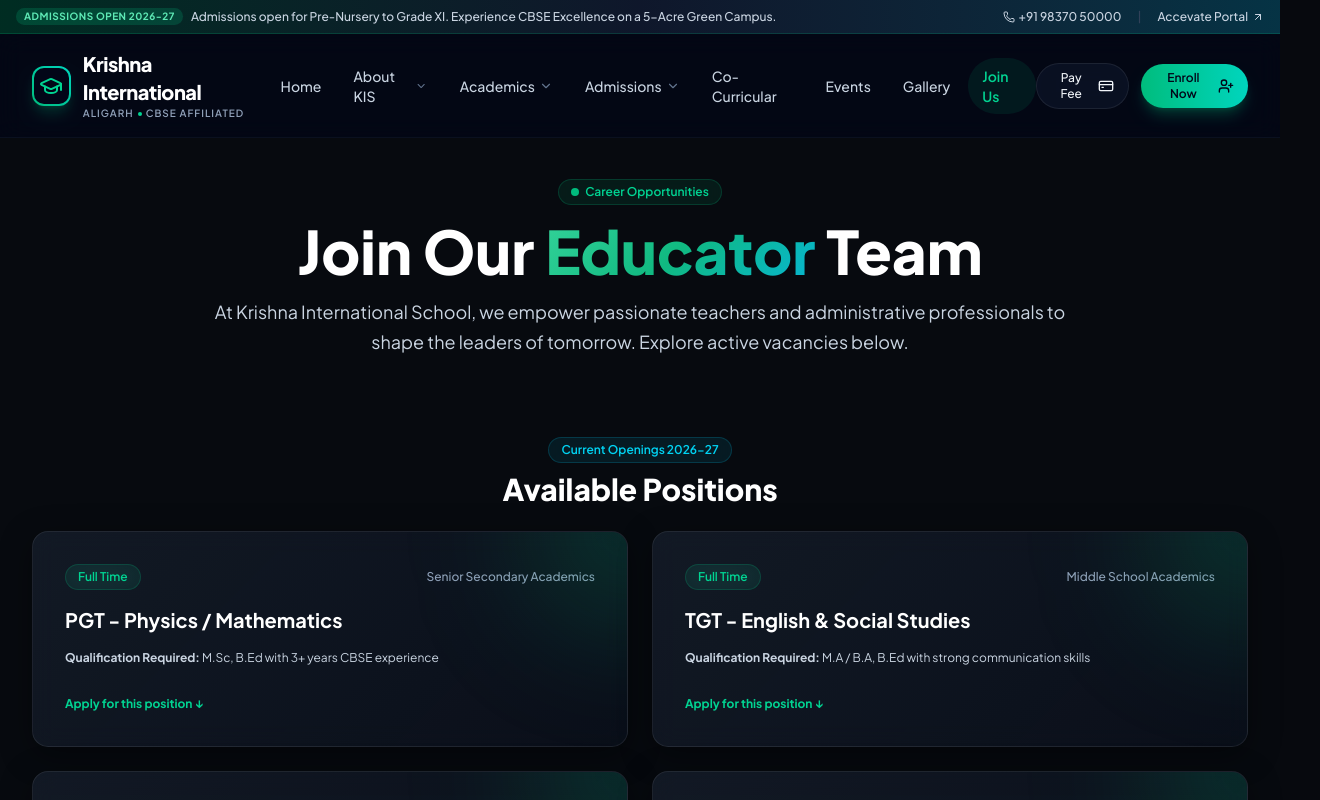
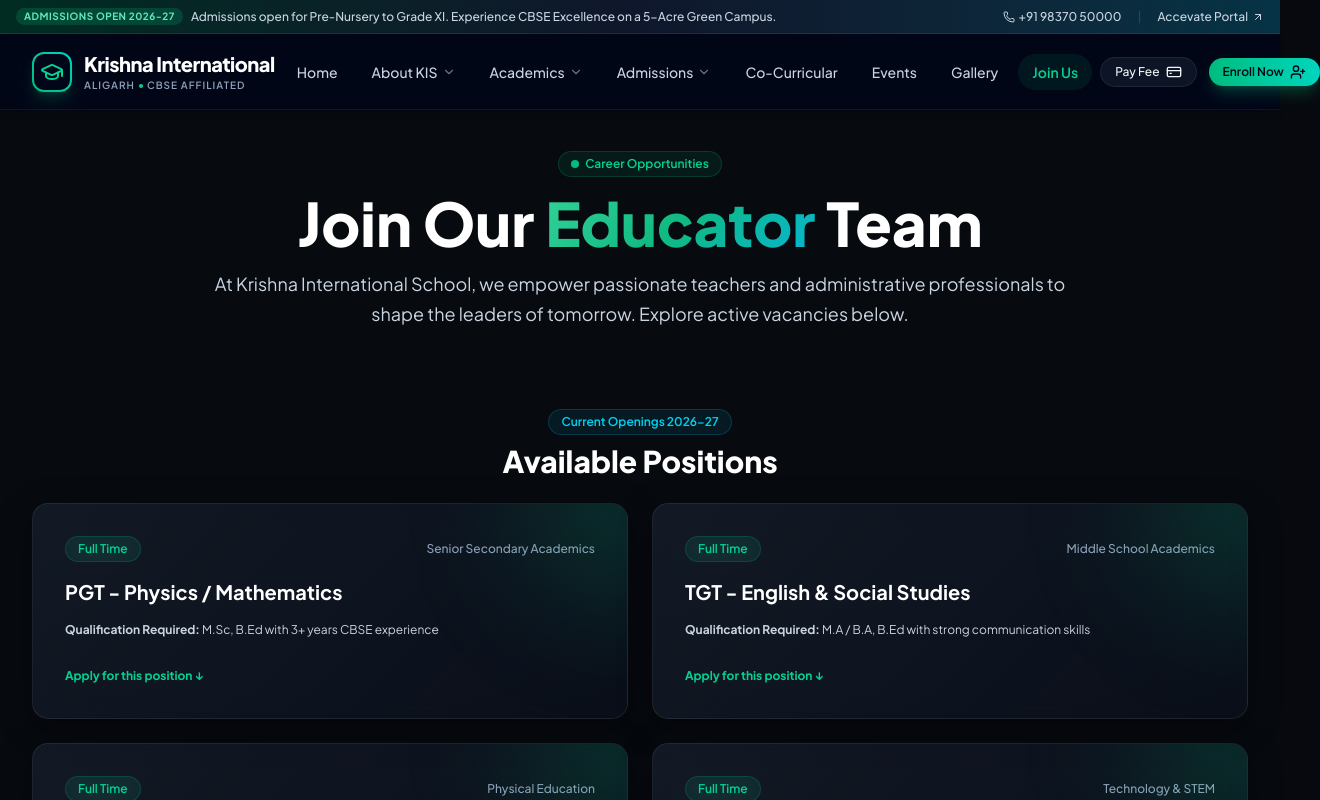
Before and after one commit to SrihariWebDeveloper/DETTROIN-INT--kisaligarhWebsite, a React (Vite) app in the folder client/: page /join-us in a window 1280 px wide. Shown: the top 800 px of the page, 1320 px wide, since content can reach past the window. Built offline with nearby package versions, Linux system fonts and the light colour scheme.

Commit message:
implement global CSS styles, CountUp component, and responsive Navbar with utility classes

```diff
--- a/client/src/components/layout/Navbar.jsx
+++ b/client/src/components/layout/Navbar.jsx
@@ -89,38 +89,38 @@ export const Navbar = ({ onOpenFeeModal, onOpenEnrollModal }) => {
       </div>
 
       {/* Floating Main Navbar */}
-      <header className={`sticky top-0 z-40 transition-all duration-300 ${isScrolled ? "py-3 bg-slate-950/90 backdrop-blur-xl border-b border-slate-800/80 shadow-2xl shadow-slate-950/50" : "py-4 bg-slate-950/70 backdrop-blur-md border-b border-slate-800/30"}`}>
+      <header className={`sticky top-0 z-40 transition-all duration-300 ${isScrolled ? "py-3 bg-slate-950/95 backdrop-blur-xl border-b border-slate-800/80 shadow-2xl shadow-slate-950/50" : "py-4 bg-slate-950/90 backdrop-blur-lg border-b border-slate-800/50 shadow-md shadow-slate-950/30"}`}>
         <div className="max-w-7xl mx-auto px-4 sm:px-6 lg:px-8">
-          <div className="flex items-center justify-between">
+          <div className="flex items-center justify-between gap-2">
             {/* Logo */}
-            <Link to="/" className="flex items-center gap-3 group">
+            <Link to="/" className="flex items-center gap-3 group shrink-0">
               <div className="w-10 h-10 rounded-xl bg-gradient-to-tr from-emerald-500 to-teal-400 p-0.5 shadow-lg shadow-emerald-500/20 group-hover:scale-105 transition-transform duration-300">
                 <div className="w-full h-full bg-slate-950 rounded-[10px] flex items-center justify-center">
                   <GraduationCap className="w-6 h-6 text-emerald-400" />
                 </div>
               </div>
               <div className="flex flex-col">
-                <span className="font-heading font-extrabold text-lg sm:text-xl tracking-tight text-white group-hover:text-emerald-300 transition-colors">
+                <span className="font-heading font-extrabold text-lg sm:text-xl tracking-tight text-white group-hover:text-emerald-300 transition-colors whitespace-nowrap">
                   Krishna International
                 </span>
-                <span className="text-[10px] text-slate-400 uppercase tracking-widest font-semibold flex items-center gap-1">
+                <span className="text-[10px] text-slate-400 uppercase tracking-widest font-semibold flex items-center gap-1 whitespace-nowrap">
                   Aligarh <span className="w-1 h-1 rounded-full bg-emerald-400"></span> CBSE Affiliated
                 </span>
               </div>
             </Link>
 
             {/* Desktop Navigation Links */}
-            <nav className="hidden lg:flex items-center gap-1">
+            <nav className="hidden lg:flex items-center gap-1 xl:gap-1.5">
               {navLinks.map((link) => (
                 <div
                   key={link.name}
-                  className="relative"
+                  className="relative shrink-0"
                   onMouseEnter={() => link.submenu && setActiveDropdown(link.name)}
                   onMouseLeave={() => setActiveDropdown(null)}
                 >
                   <Link
                     to={link.path}
-                    className={`px-3.5 py-2 text-sm font-medium rounded-full transition-colors flex items-center gap-1 ${
+                    className={`px-2.5 xl:px-3.5 py-2 text-xs xl:text-sm font-medium rounded-full transition-colors flex items-center gap-1 whitespace-nowrap ${
                       location.pathname === link.path
                         ? "text-emerald-400 bg-emerald-500/10 font-semibold"
                         : "text-slate-300 hover:text-white hover:bg-white/5"
@@ -139,7 +139,7 @@ export const Navbar = ({ onOpenFeeModal, onOpenEnrollModal }) => {
                           animate={{ opacity: 1, y: 0, scale: 1 }}
                           exit={{ opacity: 0, y: 5, scale: 0.98 }}
                           transition={{ duration: 0.2 }}
-                          className="absolute top-full left-0 mt-2 w-72 p-2 glass-panel bg-slate-900/95 rounded-2xl border border-slate-800 shadow-2xl z-50"
+                          className="absolute top-full left-0 mt-2 w-72 p-2.5 glass-dropdown rounded-2xl border border-slate-700/80 shadow-2xl shadow-slate-950/90 z-50 bg-slate-950/98"
                         >
                           {link.submenu.map((sub) => (
                             sub.action ? (
@@ -149,25 +149,25 @@ export const Navbar = ({ onOpenFeeModal, onOpenEnrollModal }) => {
                                   sub.action();
                                   setActiveDropdown(null);
                                 }}
-                                className="w-full text-left p-3 rounded-xl hover:bg-slate-800/80 transition-colors group block"
+                                className="w-full text-left p-3 rounded-xl hover:bg-slate-800/90 transition-colors group block"
                               >
-                                <div className="text-sm font-semibold text-slate-200 group-hover:text-emerald-400 transition-colors flex items-center justify-between">
+                                <div className="text-sm font-semibold text-slate-100 group-hover:text-emerald-400 transition-colors flex items-center justify-between">
                                   {sub.title}
-                                  <ArrowUpRight className="w-3.5 h-3.5 opacity-0 group-hover:opacity-100 transition-opacity" />
+                                  <ArrowUpRight className="w-3.5 h-3.5 opacity-0 group-hover:opacity-100 transition-opacity text-emerald-400" />
                                 </div>
-                                <div className="text-xs text-slate-400 mt-0.5">{sub.desc}</div>
+                                <div className="text-xs text-slate-300/90 mt-0.5">{sub.desc}</div>
                               </button>
                             ) : (
                               <Link
                                 key={sub.title}
                                 to={sub.href}
                                 onClick={() => setActiveDropdown(null)}
-                                className="p-3 rounded-xl hover:bg-slate-800/80 transition-colors group block"
+                                className="p-3 rounded-xl hover:bg-slate-800/90 transition-colors group block"
                               >
-                                <div className="text-sm font-semibold text-slate-200 group-hover:text-emerald-400 transition-colors">
+                                <div className="text-sm font-semibold text-slate-100 group-hover:text-emerald-400 transition-colors">
                                   {sub.title}
                                 </div>
-                                <div className="text-xs text-slate-400 mt-0.5">{sub.desc}</div>
+                                <div className="text-xs text-slate-300/90 mt-0.5">{sub.desc}</div>
                               </Link>
                             )
                           ))}
@@ -180,12 +180,13 @@ export const Navbar = ({ onOpenFeeModal, onOpenEnrollModal }) => {
             </nav>
 
             {/* Desktop Action Buttons */}
-            <div className="hidden lg:flex items-center gap-3">
+            <div className="hidden lg:flex items-center gap-2 xl:gap-3 shrink-0">
               <Button
                 variant="glass"
                 size="sm"
                 icon={CreditCard}
                 onClick={onOpenFeeModal}
+                className="whitespace-nowrap"
               >
                 Pay Fee
               </Button>
@@ -194,6 +195,7 @@ export const Navbar = ({ onOpenFeeModal, onOpenEnrollModal }) => {
                 size="sm"
                 icon={UserPlus}
                 onClick={onOpenEnrollModal}
+                className="whitespace-nowrap"
               >
                 Enroll Now
               </Button>
@@ -221,7 +223,7 @@ export const Navbar = ({ onOpenFeeModal, onOpenEnrollModal }) => {
             animate={{ opacity: 1, height: "auto" }}
             exit={{ opacity: 0, height: 0 }}
             transition={{ duration: 0.3 }}
-            className="lg:hidden fixed top-[108px] left-0 right-0 z-50 glass-panel bg-slate-950/95 border-b border-slate-800 p-6 overflow-y-auto max-h-[calc(100vh-120px)]"
+            className="lg:hidden fixed top-[108px] left-0 right-0 z-50 bg-slate-950/98 backdrop-blur-2xl border-b border-slate-800/90 p-6 overflow-y-auto max-h-[calc(100vh-120px)] shadow-2xl"
           >
             <div className="flex flex-col gap-3">
               {navLinks.map((link) => (
--- /dev/null
+++ b/client/src/components/ui/CountUp.jsx
@@ -0,0 +1,73 @@
+import React, { useState, useEffect, useRef } from "react";
+
+export const CountUp = ({ value, duration = 2000, className = "" }) => {
+  const [count, setCount] = useState(0);
+  const [hasAnimated, setHasAnimated] = useState(false);
+  const elementRef = useRef(null);
+
+  // Parse numeric component and suffix from values like "6,000+", "60+", "100%"
+  const match = typeof value === "string" ? value.match(/^([0-9,.]+)(.*)$/) : null;
+
+  const targetNum = match ? parseFloat(match[1].replace(/,/g, "")) : null;
+  const suffix = match ? match[2] : "";
+  const hasComma = match ? match[1].includes(",") : false;
+
+  useEffect(() => {
+    if (targetNum === null || isNaN(targetNum)) return;
+
+    const observer = new IntersectionObserver(
+      ([entry]) => {
+        if (entry.isIntersecting && !hasAnimated) {
+          setHasAnimated(true);
+          let startTime = null;
+
+          const animate = (currentTime) => {
+            if (!startTime) startTime = currentTime;
+            const elapsedTime = currentTime - startTime;
+            const progress = Math.min(elapsedTime / duration, 1);
+
+            // Cubic ease-out curve for natural counter slowdown
+            const easeProgress = 1 - Math.pow(1 - progress, 3);
+            const currentVal = Math.floor(easeProgress * targetNum);
+
+            setCount(currentVal);
+
+            if (progress < 1) {
+              requestAnimationFrame(animate);
+            } else {
+              setCount(targetNum);
+            }
+          };
+
+          requestAnimationFrame(animate);
+        }
+      },
+      { threshold: 0.15 }
+    );
+
+    const currentElem = elementRef.current;
+    if (currentElem) {
+      observer.observe(currentElem);
+    }
+
+    return () => {
+      if (currentElem) {
+        observer.unobserve(currentElem);
+      }
+    };
+  }, [targetNum, duration, hasAnimated]);
+
+  if (targetNum === null || isNaN(targetNum)) {
+    return <span className={className}>{value}</span>;
+  }
+
+  const formattedValue = hasComma
+    ? count.toLocaleString("en-US")
+    : count;
+
+  return (
+    <span ref={elementRef} className={className}>
+      {hasAnimated ? formattedValue : 0}{suffix}
+    </span>
+  );
+};
--- a/client/src/index.css
+++ b/client/src/index.css
@@ -16,10 +16,18 @@
 
 /* Custom Utilities & Glassmorphism */
 .glass-panel {
-  background: rgba(15, 23, 42, 0.65);
+  background: rgba(15, 23, 42, 0.88);
   backdrop-filter: blur(16px);
   -webkit-backdrop-filter: blur(16px);
   border: 1px solid rgba(255, 255, 255, 0.08);
+}
+
+.glass-dropdown {
+  background: rgba(15, 23, 42, 0.98);
+  backdrop-filter: blur(24px);
+  -webkit-backdrop-filter: blur(24px);
+  border: 1px solid rgba(255, 255, 255, 0.12);
+  box-shadow: 0 20px 50px rgba(0, 0, 0, 0.8);
 }
 
 .glass-card {
```
